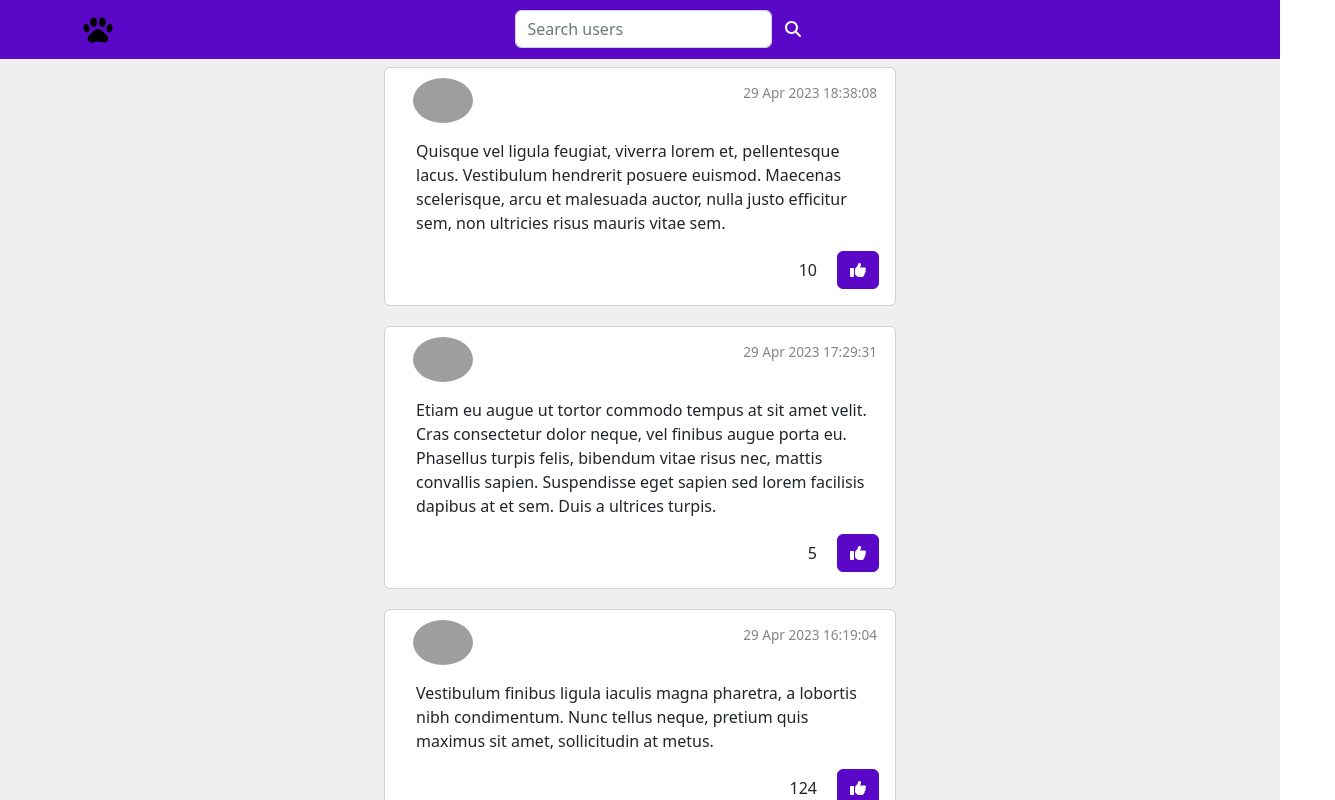
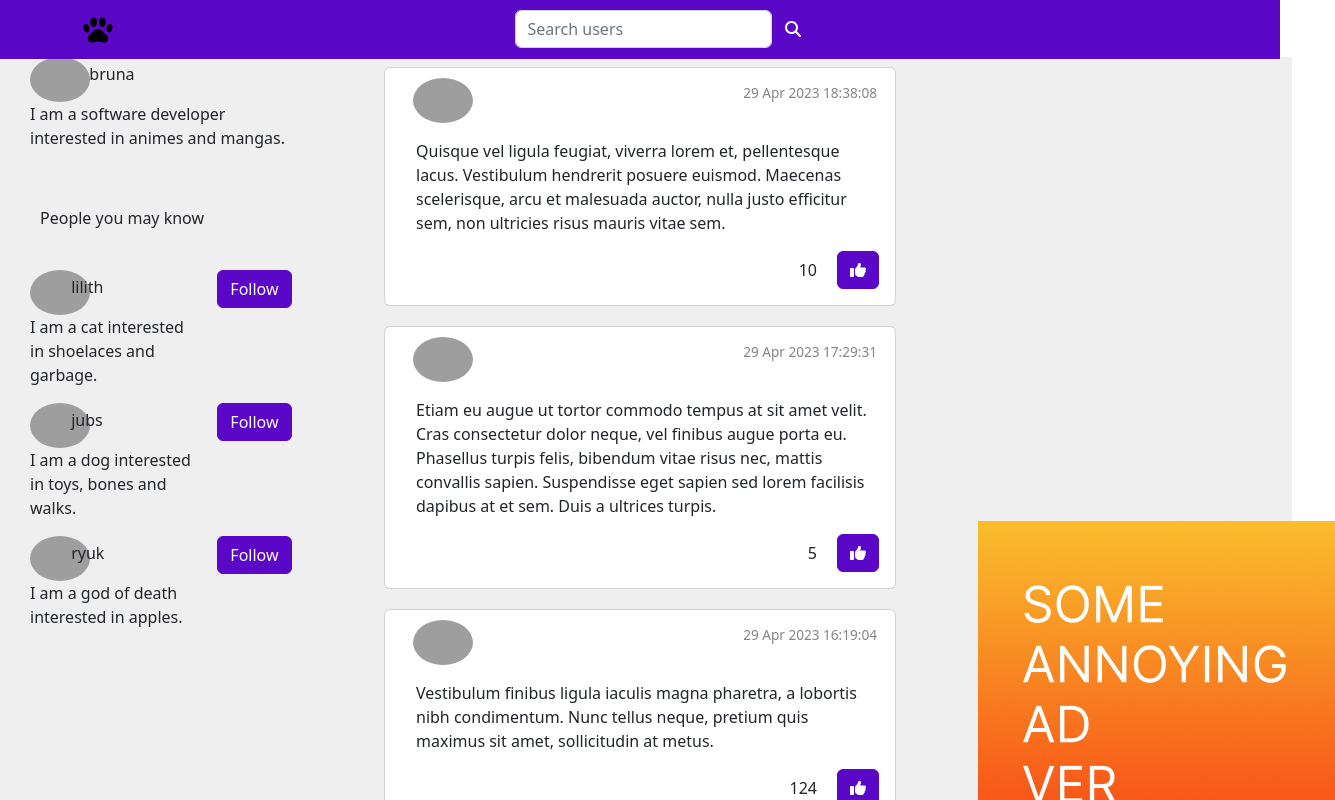
Before and after one commit to Bruna557/jubs-network-v2, a React (Create React App) app in the folder frontend/: page / in a window 1280 px wide. Shown: the top 800 px of the page, 1335 px wide, since content can reach past the window. Built offline with nearby package versions, Linux system fonts and the light colour scheme; grey boxes are pictures that could not be loaded.

Commit message:
Add left and right panel

```diff
--- a/frontend/src/components/PostCard/PostCard.scss
+++ b/frontend/src/components/PostCard/PostCard.scss
@@ -1,6 +1,7 @@
 .card {
   width: 40vw;
   margin: 10px;
+  // text-align: -webkit-center;
 
   img {
     border-radius: 50%;
--- a/frontend/src/components/PostCard/PostCard.tsx
+++ b/frontend/src/components/PostCard/PostCard.tsx
@@ -1,5 +1,4 @@
-import { Button, Row, Col } from 'react-bootstrap';
-import Card from 'react-bootstrap/Card';
+import { Button, Row, Col, Card } from 'react-bootstrap';
 import { faThumbsUp } from "@fortawesome/free-solid-svg-icons"
 import { FontAwesomeIcon } from "@fortawesome/react-fontawesome"
 
@@ -23,7 +22,6 @@ const PostCard = (post: Post) => {
               {post.likes}
               <Button className="like-button"><FontAwesomeIcon icon={faThumbsUp} /></Button>
             </Col>
-
           </Row>
         </Card.Body>
       </Card>
--- a/frontend/src/components/UserCard/UserCard.scss
+++ b/frontend/src/components/UserCard/UserCard.scss
@@ -0,0 +1,16 @@
+.user-card{
+  padding-left: 30px;
+  align-self: baseline;
+
+  .profile-picture {
+    img {
+      border-radius: 50%;
+      width: 60px !important;
+    }
+  }
+
+  .username {
+    align-self: end;
+    margin-left: 10px;
+  }
+}
--- a/frontend/src/components/UserCard/UserCard.tsx
+++ b/frontend/src/components/UserCard/UserCard.tsx
@@ -1,8 +1,23 @@
+import { Row, Col } from "react-bootstrap"
+
+import { User } from "../../types"
 import "./UserCard.scss"
 
-const UserCard = () => {
+const UserCard = (user: User) => {
   return (
-    <></>
+    <div className="user-card">
+      <Row>
+        <Col className="profile-picture" md="2">
+          <img src={user.picture} />
+        </Col>
+        <Col className="username">
+          <p>{user.username}</p>
+        </Col>
+      </Row>
+      <Row>
+        <p>{user.bio}</p>
+      </Row>
+    </div>
   )
 }
 
--- a/frontend/src/layouts/BaseLayout.scss
+++ b/frontend/src/layouts/BaseLayout.scss
@@ -1,7 +1,27 @@
 .content {
-    background-color: #f0eff0;
+  background-color: #f0eff0;
+  display: flex;
+  align-items: center;
+  margin-top: 57px !important;
+
+  .left-panel {
+    display: flex;
+    flex-direction: column;
+    align-self: baseline;
+
+    .people-text {
+      margin: 40px;
+    }
+
+    .btn {
+      background-color: #5b07c7;
+      border-color: #5b07c7;
+    }
+  }
+
+  .outlet {
     display: flex;
     flex-direction: column;
     align-items: center;
-    margin-top: 57px;
+  }
 }
--- a/frontend/src/layouts/BaseLayout.tsx
+++ b/frontend/src/layouts/BaseLayout.tsx
@@ -1,16 +1,52 @@
+import { useState } from "react"
 import { Outlet } from "react-router-dom"
+import { Row, Col, Button } from "react-bootstrap"
 
 import Navigation from "../components/Navigation/Navigations"
+import UserCard from "../components/UserCard/UserCard"
+import { fetchUser } from "../services/mocks/userService"
+import { fetchRecommendation } from "../services/mocks/followService"
+import { User } from "../types"
 
 import "./BaseLayout.scss"
 
 const BaseLayout = () => {
+  const [user, setUser] = useState<User>({ username: "", bio:"", picture:"" })
+  const [recommendation, setRecommendation] = useState<User[]>([])
+
+  fetchUser("bruna").then(result => {
+    setUser(result)
+  })
+
+  fetchRecommendation("bruna").then(result => {
+    setRecommendation(result)
+  })
+
   return (
     <>
       <Navigation />
-      <div className="content">
-        <Outlet />
-      </div>
+      <Row className="content">
+        <Col className="left-panel" md="3">
+          <UserCard {...user} />
+          <p className="people-text">People you may know</p>
+          {recommendation.map((r: User) =>
+            <Row>
+                <Col md="8">
+              <UserCard {...r} />
+              </Col>
+              <Col>
+                <Button>Follow</Button>
+              </Col>
+            </Row>
+          )}
+        </Col>
+        <Col className="outlet" md="6">
+          <Outlet />
+        </Col>
+        <Col className="right-panel" md="3">
+          <img src="/assets/ad.png" />
+        </Col>
+      </Row>
     </>
   )
 }
--- a/frontend/src/pages/Timeline/Timeline.tsx
+++ b/frontend/src/pages/Timeline/Timeline.tsx
@@ -1,4 +1,4 @@
-import { useState } from "react";
+import { useState } from "react"
 
 import { Post } from "../../types"
 import PostCard from "../../components/PostCard/PostCard"
@@ -6,7 +6,7 @@ import { fetchTimeline } from "../../services/mocks/timelineService"
 import "./Timeline.scss"
 
 const Timeline = () => {
-  const [posts, setPosts] = useState<Post[]>([]);
+  const [posts, setPosts] = useState<Post[]>([])
 
   fetchTimeline("bruna").then(result => {
     setPosts(result)
--- a/frontend/src/services/mocks/followService.ts
+++ b/frontend/src/services/mocks/followService.ts
@@ -2,9 +2,9 @@ import { User } from "../../types"
 
 let users: User[] = [
     {
-        "username": "bruna",
-        "bio": "I am a software develop interested in animes and mangas.",
-        "picture": "https://cdn-icons-png.flaticon.com/512/99/99428.png"
+        "username": "lilith",
+        "bio": "I am a cat interested in shoelaces and garbage.",
+        "picture": "https://cdn-icons-png.flaticon.com/512/2373/2373010.png"
     },
     {
         "username": "jubs",
--- /dev/null
+++ b/frontend/src/services/mocks/userService.ts
@@ -0,0 +1,13 @@
+import { User } from "../../types"
+
+let user: User = {
+    "username": "bruna",
+    "bio": "I am a software developer interested in animes and mangas.",
+    "picture": "https://cdn-icons-png.flaticon.com/512/99/99428.png"
+}
+
+export const fetchUser = async (username: string): Promise<User> => {
+    return new Promise((resolve, reject) => {
+        resolve(user)
+    })
+}
```
Also changed, not shown: frontend/public/assets/ad.png (added).
